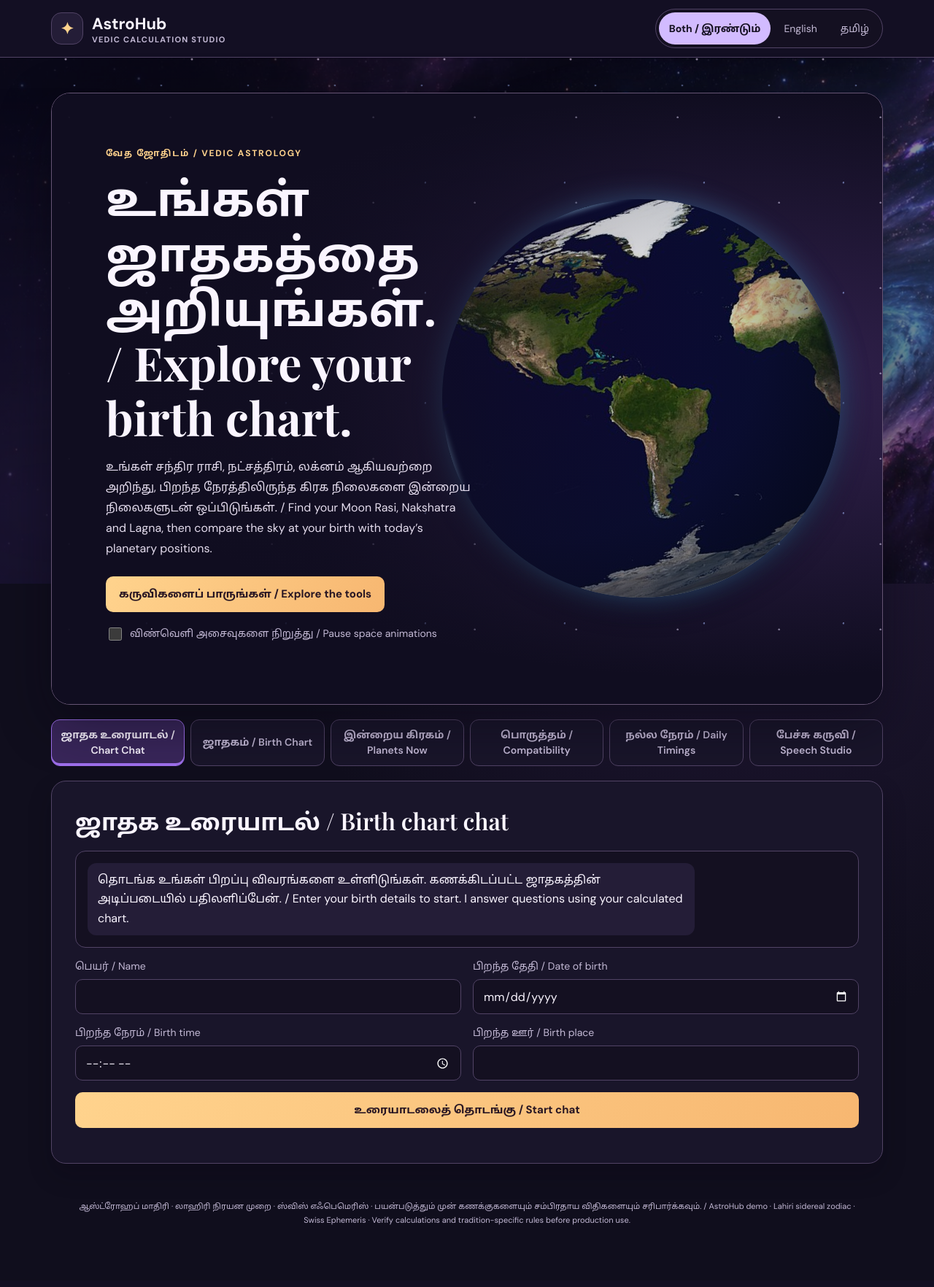
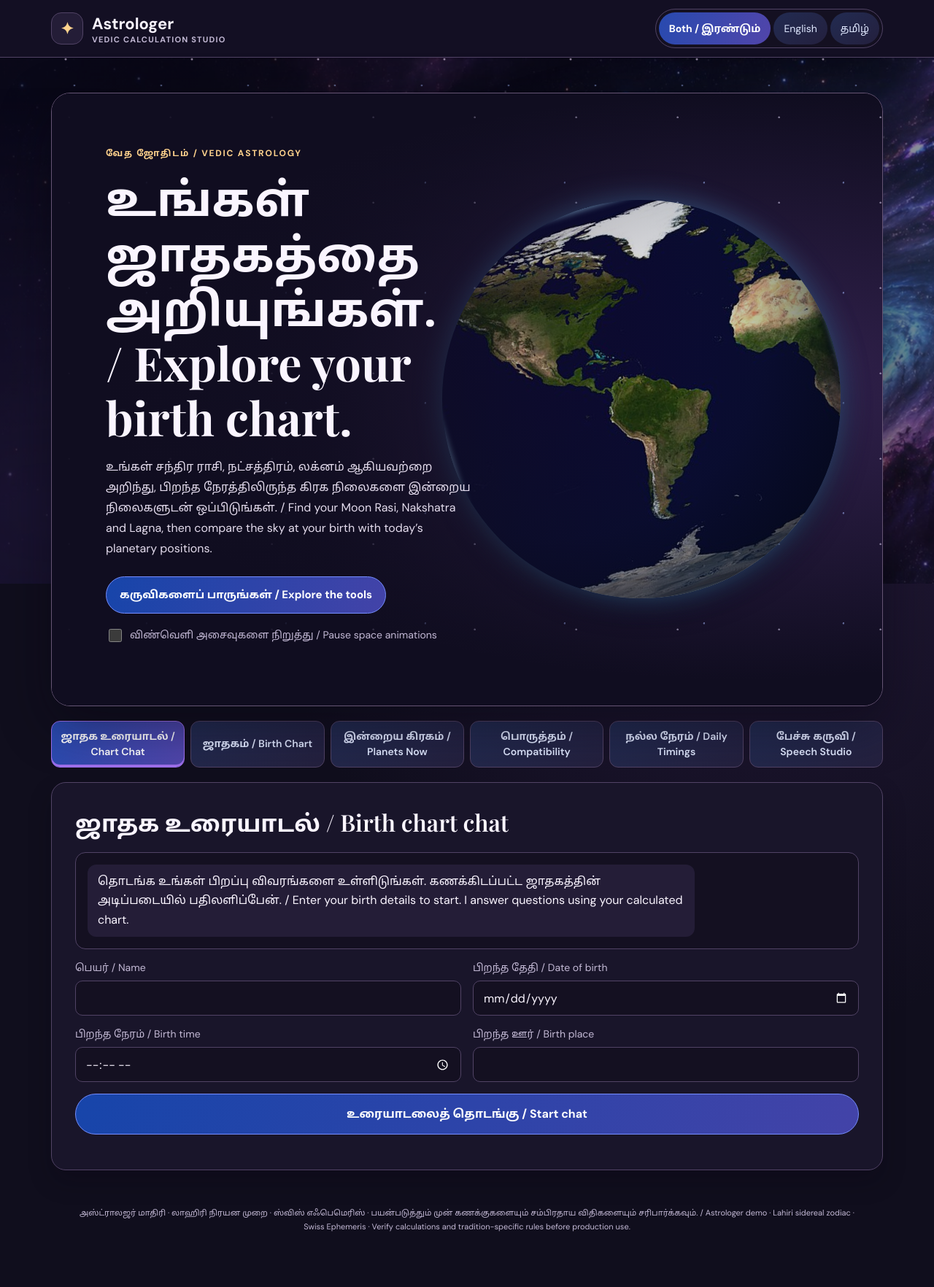
Before and after one commit to gokuldp/Astrologer, a Flask app: page / in a window 1280 px wide. Shown: the whole page at 73% size. Before the commit the page ends 1679 px from the top, so only its background shows below. Run offline with Flask 3, Linux system fonts and the light colour scheme.

Commit message:
button chnage

```diff
--- a/app.py
+++ b/app.py
@@ -1,4 +1,4 @@
-"""AstroHub Vedic Calculation Studio - bilingual (English + Tamil) Flask demo.
+"""Astrologer Vedic Calculation Studio - bilingual (English + Tamil) Flask demo.
 
 Everything is computed from Swiss Ephemeris in Lahiri sidereal mode.
 This is a demonstration tool, not a certified Panchangam product.
--- a/static/app.js
+++ b/static/app.js
@@ -1,4 +1,4 @@
-/* AstroHub — bilingual (English + Tamil) UI, chart grids, and browser speech.
+/* Astrologer — bilingual (English + Tamil) UI, chart grids, and browser speech.
    Nothing here talks to any server except this app's own /api endpoints. */
 
 const $ = id => document.getElementById(id);
@@ -472,6 +472,26 @@ async function post(url, data) {
   return j;
 }
 
+async function postCalculation(button, url, data) {
+  if (!button) return post(url, data);
+  button.disabled = true;
+  button.dataset.actionState = "loading";
+  button.setAttribute("aria-busy", "true");
+  try {
+    const result = await post(url, data);
+    button.dataset.actionState = "success";
+    button.removeAttribute("aria-busy");
+    if (!window.matchMedia("(prefers-reduced-motion: reduce)").matches) {
+      await new Promise(resolve => setTimeout(resolve, 480));
+    }
+    return result;
+  } finally {
+    delete button.dataset.actionState;
+    button.removeAttribute("aria-busy");
+    button.disabled = false;
+  }
+}
+
 const busy = () => `<p class="busy">${esc(tx("Calculating…", "கணக்கிடுகிறது…"))}</p>`;
 const fail = m => `<p class="error">${esc(m)}</p>`;
 
@@ -916,8 +936,8 @@ const chatTopics = [
     "The chart cannot establish when you can buy or build a home, inherit property, or resolve a dispute.",
     "வீடு வாங்கும் அல்லது கட்டும் காலம், பரம்பரைச் சொத்து கிடைக்குமா, சொத்துத் தகராறு தீருமா என்பவற்றை ஜாதகம் உறுதிப்படுத்தாது."],
   ["General horoscope", "பொதுவான ஜாதகம்", /general horoscope|good time|luck|yoga|this year|next \d+ years|நல்ல கால|அதிர்ஷ்ட|யோக|இந்த வருட|பொதுவான ஜாதக|राशिफल/, 1,
-    "AstroHub can show calculated placements and dasha dates. It cannot establish future events or verify specific yogas.",
-    "கணக்கிடப்பட்ட கிரக நிலைகளையும் திசைத் தேதிகளையும் ஆஸ்ட்ரோஹப் காட்டும். எதிர்கால நிகழ்வுகளையோ குறிப்பிட்ட யோகங்களையோ உறுதிப்படுத்த முடியாது."],
+    "Astrologer can show calculated placements and dasha dates. It cannot establish future events or verify specific yogas.",
+    "கணக்கிடப்பட்ட கிரக நிலைகளையும் திசைத் தேதிகளையும் அஸ்ட்ராலஜர் காட்டும். எதிர்கால நிகழ்வுகளையோ குறிப்பிட்ட யோகங்களையோ உறுதிப்படுத்த முடியாது."],
 ];
 
 for (const [en, ta] of chatTopics) {
@@ -998,8 +1018,8 @@ function chartAnswer(question, chart, modelTiming = false) {
       replies.push(tx("The seventh house shows relationship-related placements. These do not tell whether your marriage will be love or arranged.",
         "ஏழாம் வீடு திருமணம் தொடர்பான கிரக நிலைகளைக் காட்டுகிறது. அவை காதல் திருமணமா அல்லது ஏற்பாடு செய்த திருமணமா என்பதைத் தீர்மானிக்காது."));
     } else if (en === "Marriage" && asksWhen) {
-      replies.push(tx("AstroHub can show your chart periods, but it cannot calculate your wedding date.",
-        "ஆஸ்ட்ரோஹப் உங்கள் ஜாதகத் திசைக் காலங்களைக் காட்டும். திருமணத் தேதியைக் கணக்கிட முடியாது."));
+      replies.push(tx("Astrologer can show your chart periods, but it cannot calculate your wedding date.",
+        "அஸ்ட்ராலஜர் உங்கள் ஜாதகத் திசைக் காலங்களைக் காட்டும். திருமணத் தேதியைக் கணக்கிட முடியாது."));
     } else {
       replies.push(tx(limitEn, limitTa));
     }
@@ -1070,10 +1090,9 @@ chatBirth.onsubmit = async e => {
     setChatStatus(() => tx("Enter a name and birth place.", "பெயரையும் பிறந்த இடத்தையும் உள்ளிடுங்கள்."));
     return;
   }
-  submit.disabled = true;
   setChatStatus(() => tx("Calculating your chart…", "உங்கள் ஜாதகம் கணக்கிடப்படுகிறது…"));
   try {
-    const response = await post("/api/chart", { ...data, ...location });
+    const response = await postCalculation(submit, "/api/chart", { ...data, ...location });
     chatChart = response.result;
     resetChatLog();
     chatMessage(() => tx(`${data.full_name}, your chart is ready. Try asking “What is my Nakshatra?”`,
@@ -1085,8 +1104,6 @@ chatBirth.onsubmit = async e => {
   } catch (err) {
     setChatStatus(() => tx(`Could not calculate your chart. ${err.message}`,
       "ஜாதகத்தைக் கணக்கிட முடியவில்லை. பிறப்பு விவரங்களைச் சரிபார்க்கவும்."));
-  } finally {
-    submit.disabled = false;
   }
 };
 
@@ -1147,9 +1164,11 @@ function renderAll() {
 
 $("chartForm").onsubmit = async e => {
   e.preventDefault();
+  const button = $("chartForm").querySelector("button.primary");
+  if (button.disabled) return;
   $("chartResult").innerHTML = busy();
   try {
-    const j = await post("/api/chart", {
+    const j = await postCalculation(button, "/api/chart", {
       full_name: $("name").value, date: $("date").value, time: $("time").value,
       place: $("place").value, lat: $("lat").value, lon: $("lon").value,
       timezone: $("timezone").value
@@ -1161,26 +1180,32 @@ $("chartForm").onsubmit = async e => {
 };
 
 let nowTimer = null;
-async function loadNow() {
+async function loadNow(button) {
   $("nowResult").innerHTML = state.now ? $("nowResult").innerHTML : busy();
   try {
-    const j = await post("/api/now", {
+    const j = await postCalculation(button, "/api/now", {
       lat: $("nowLat").value, lon: $("nowLon").value, timezone: $("nowTz").value
     });
     state.now = j.result;
     $("nowResult").innerHTML = nowHtml(j.result);
   } catch (err) { $("nowResult").innerHTML = fail(err.message); }
 }
-$("nowForm").onsubmit = e => { e.preventDefault(); loadNow(); };
+$("nowForm").onsubmit = e => {
+  e.preventDefault();
+  const button = $("nowForm").querySelector("button.primary");
+  if (!button.disabled) loadNow(button);
+};
 $("autoRefresh").onchange = e => {
   clearInterval(nowTimer);
   if (e.target.checked) { loadNow(); nowTimer = setInterval(loadNow, 60000); }
 };
 
 $("matchBtn").onclick = async () => {
+  const button = $("matchBtn");
+  if (button.disabled) return;
   $("matchResult").innerHTML = busy();
   try {
-    const j = await post("/api/match", { person1: readPerson("a"), person2: readPerson("b") });
+    const j = await postCalculation(button, "/api/match", { person1: readPerson("a"), person2: readPerson("b") });
     state.match = j;
     $("matchResult").innerHTML = matchHtml(j);
   } catch (err) { $("matchResult").innerHTML = fail(err.message); }
@@ -1188,9 +1213,11 @@ $("matchBtn").onclick = async () => {
 
 $("panForm").onsubmit = async e => {
   e.preventDefault();
+  const button = $("panForm").querySelector("button.primary");
+  if (button.disabled) return;
   $("panResult").innerHTML = busy();
   try {
-    const j = await post("/api/panchang", {
+    const j = await postCalculation(button, "/api/panchang", {
       date: $("panDate").value, lat: $("panLat").value,
       lon: $("panLon").value, timezone: $("panTz").value
     });
--- a/static/style.css
+++ b/static/style.css
@@ -107,13 +107,27 @@ textarea{resize:vertical;line-height:1.6}
 .mic:hover{border-color:var(--gold)}
 .mic.listening,.ghost.listening{background:#b4452f;color:#fff;border-color:#b4452f;animation:pulse 1.1s infinite}
 @keyframes pulse{50%{opacity:.55}}
-.primary{background:linear-gradient(115deg,var(--gold),#f7b771);color:#281623;border:0;border-radius:10px;padding:13px 18px;
-  min-height:48px;font:700 .9375rem/1.55 'DM Sans','Noto Sans Tamil',sans-serif}
-.primary:hover{filter:brightness(1.08)}
+.primary{position:relative;background:linear-gradient(110deg,#1745aa,#4343a8);color:#fff;border:1px solid #768eff;
+  border-radius:999px;padding:13px 18px;min-height:48px;cursor:pointer;font:700 .9375rem/1.55 'DM Sans','Noto Sans Tamil',sans-serif}
+.chat-start{min-height:56px;font-size:1rem}
 .ghost{background:var(--tile);color:var(--text);border:1px solid var(--line);border-radius:9px;
   min-height:44px;padding:10px 15px;cursor:pointer;font:inherit;font-size:.875rem}
 .ghost:hover{border-color:var(--gold)}
 .ghost.small{padding:7px 12px;font-size:12px}
+:is(.ghost,.tab,.lang,.mic):not(.listening){background:linear-gradient(145deg,#222b51,#24203e);color:#e0e8ff}
+:is(.tab,.lang).active:not(.listening){background:linear-gradient(110deg,#284aaf,#5145aa);color:#fff}
+:is(button,.hero-link){transition:scale .18s ease,filter .18s ease,border-color .18s ease,box-shadow .18s ease}
+:is(button:enabled,.hero-link):hover{filter:brightness(1.2)}
+:is(button:enabled,.hero-link):active{scale:.94}
+.primary[data-action-state="loading"]{color:transparent;cursor:wait;animation:action-contract .3s ease-out both}
+.primary[data-action-state="loading"]::after{content:"";position:absolute;inset:0;margin:auto;width:20px;height:20px;
+  border:2px solid #ffffff55;border-top-color:#fff;border-radius:50%;animation:chat-wait .75s linear infinite}
+.primary[data-action-state="success"]{background:#64e0b1;color:#102e25;border-color:#9ff2d0;
+  animation:action-expand .3s ease-out both}
+.primary[data-action-state="success"]::after{content:"";display:inline-block;width:.38em;height:.72em;margin-inline-start:.6em;
+  border:solid currentColor;border-width:0 2px 2px 0;transform:rotate(45deg)}
+@keyframes action-contract{from{clip-path:inset(0 round 999px)}to{clip-path:inset(0 max(0px,calc(50% - 27px)) round 999px)}}
+@keyframes action-expand{from{clip-path:inset(0 max(0px,calc(50% - 27px)) round 999px)}to{clip-path:inset(0 round 999px)}}
 .wide{grid-column:1/-1}
 .spacer{display:none}
 [hidden]{display:none!important}
@@ -271,6 +285,9 @@ summary{cursor:pointer;padding:13px 0;color:var(--gold);font-size:13.5px}
   .tab:nth-child(n){grid-column:auto}
 }
 @media(prefers-reduced-motion:reduce){
+  :is(button,.hero-link){transition:none}
+  :is(button:enabled,.hero-link):active{scale:none}
+  .primary[data-action-state],.primary[data-action-state="loading"]::after{animation:none}
   .universe-backdrop::before,.universe-backdrop::after,.universe-meteor{animation:none;translate:none}
   .hero-earth::before{animation:none}
   .galaxy-motion{display:none}
--- a/templates/index.html
+++ b/templates/index.html
@@ -2,14 +2,14 @@
 <html lang="en">
 <head>
 <meta charset="utf-8"><meta name="viewport" content="width=device-width,initial-scale=1">
-<title>AstroHub | Vedic Calculation Demo</title>
+<title>Astrologer | Vedic Calculation Demo</title>
 <link rel="stylesheet" href="/static/style.css">
 </head>
 <body>
 <div class="universe-backdrop" aria-hidden="true"><span class="universe-meteor"></span></div>
 
 <header>
-  <div class="brand"><span class="brand-mark" aria-hidden="true">✦</span><div>AstroHub <small>VEDIC CALCULATION STUDIO</small></div></div>
+  <div class="brand"><span class="brand-mark" aria-hidden="true">✦</span><div>Astrologer <small>VEDIC CALCULATION STUDIO</small></div></div>
   <div class="headright">
     <div class="langswitch" id="langSwitch">
       <button class="lang active" data-lang="both">Both / இரண்டும்</button>
@@ -62,7 +62,7 @@
       <label><span data-en="Longitude" data-ta="தீர்க்கரேகை"></span><input name="lon" type="number" min="-180" max="180" step="any" disabled></label>
       <label><span data-en="Birth timezone (e.g. Asia/Kolkata)" data-ta="பிறந்த இடத்தின் நேர மண்டலம் (எ.கா. Asia/Kolkata)"></span><input name="timezone" disabled></label>
     </div>
-    <button class="primary wide" type="submit"><span data-en="Start chat" data-ta="உரையாடலைத் தொடங்கு"></span></button>
+    <button class="primary wide chat-start" type="submit"><span data-en="Start chat" data-ta="உரையாடலைத் தொடங்கு"></span></button>
   </form>
   <p id="chatStatus" role="status"></p>
   <form id="chatQuestion" class="chat-compose" hidden>
@@ -181,8 +181,8 @@
 </section>
 
 <footer>
-  <span data-en="AstroHub demo · Lahiri sidereal zodiac · Swiss Ephemeris · Verify calculations and tradition-specific rules before production use."
-        data-ta="ஆஸ்ட்ரோஹப் மாதிரி · லாஹிரி நிரயன முறை · ஸ்விஸ் எஃபெமெரிஸ் · பயன்படுத்தும் முன் கணக்குகளையும் சம்பிரதாய விதிகளையும் சரிபார்க்கவும்."></span>
+  <span data-en="Astrologer demo · Lahiri sidereal zodiac · Swiss Ephemeris · Verify calculations and tradition-specific rules before production use."
+        data-ta="அஸ்ட்ராலஜர் மாதிரி · லாஹிரி நிரயன முறை · ஸ்விஸ் எஃபெமெரிஸ் · பயன்படுத்தும் முன் கணக்குகளையும் சம்பிரதாய விதிகளையும் சரிபார்க்கவும்."></span>
 </footer>
 
 </main>
```
Also changed, not shown: README.md.
